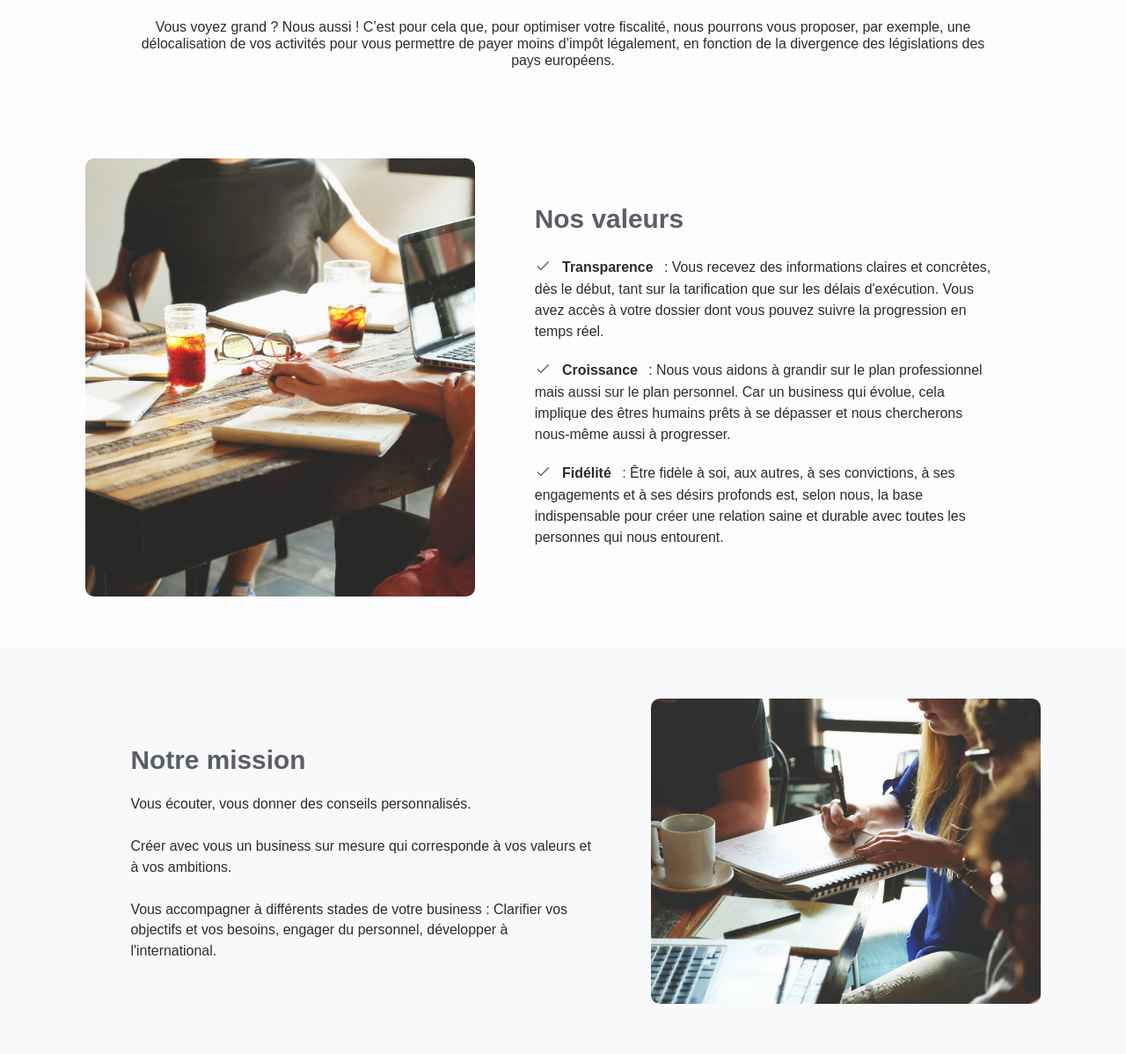
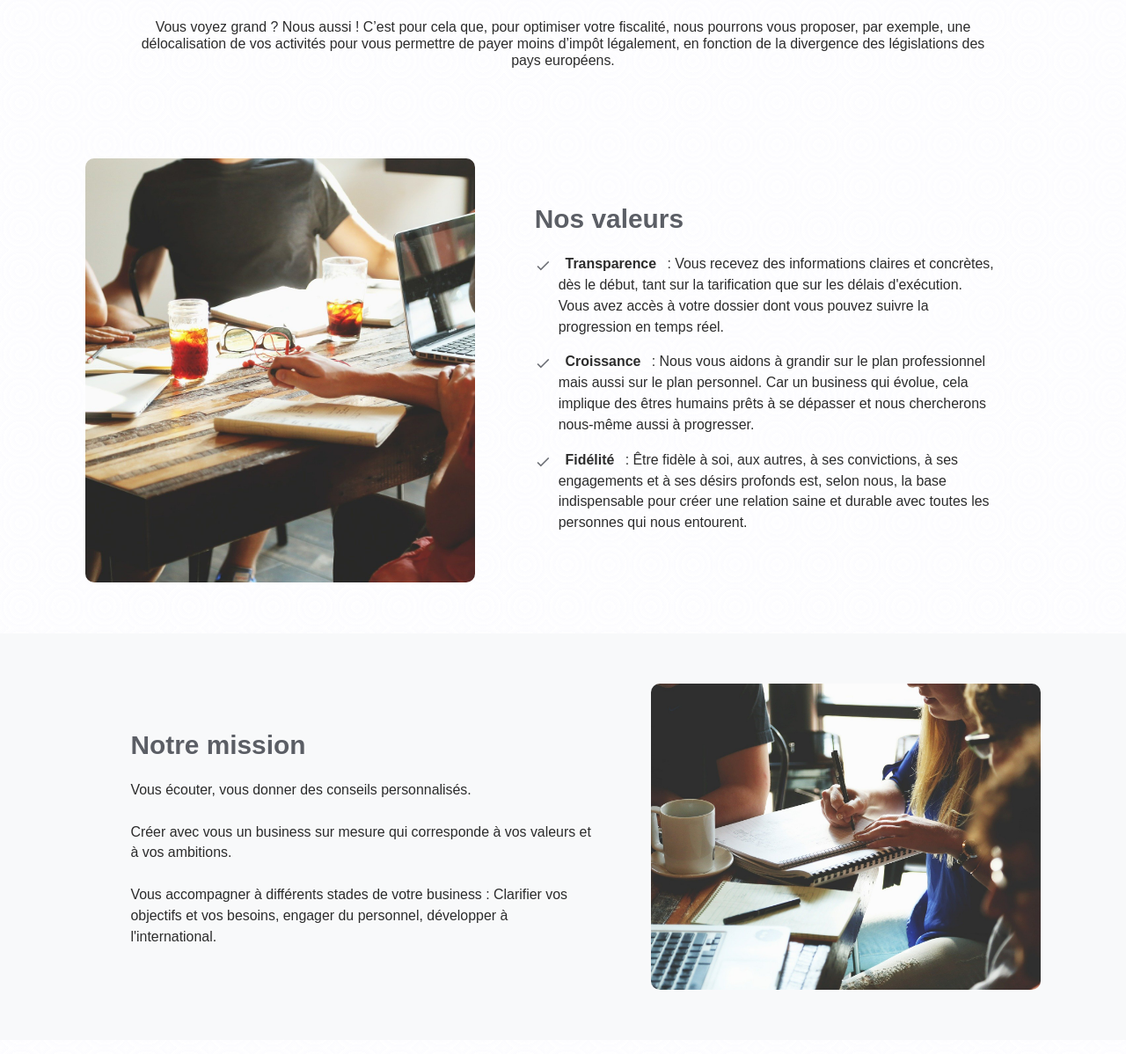
Before and after one commit to alexis90210/jvgo-business-builder, a Symfony app: template templates/apropos/index.html.twig in a window 1280 px wide. Shown: the part 289-1487 px from the top of the page at 88% size. Run offline with Twig, Linux system fonts and the light colour scheme; the template is opened without the code that fills it, so the values that code supplies are empty; some libraries are stand-ins or nearby versions; some web fonts are replaced.

Commit message:
fix pins

```diff
--- a/templates/apropos/index.html.twig
+++ b/templates/apropos/index.html.twig
@@ -55,32 +55,33 @@
 						<p class="size-10 font-ubuntu fw-bolder pr-5 mt-2 is-text-primary">
 							Nos valeurs</p>
 
+						<p class="size-6 opacity-3 mt-3  d-flex justify-content-lg-start gap-2">
+						<i class="mdi mdi-check size-7 is-text-primary"></i>
+							<span class="">
+								<b class="px-2">Transparence</b>
+								: Vous recevez des informations claires et concrètes, dès le début, tant sur la tarification que sur les délais d'exécution. Vous avez accès à votre dossier dont vous pouvez suivre la progression en temps réel.
+							</span>
 
-						<p class="size-6 opacity-3 mt-3">
-							<span class="">
-								<i class="mdi mdi-check size-7 is-text-primary"></i>
-								<b class="px-2">Transparence</b>
-							</span>
-							: Vous recevez des informations claires et concrètes, dès le début, tant sur la tarification que sur les délais d'exécution. Vous avez accès à votre dossier dont vous pouvez suivre la progression en temps réel.
 
 						</p>
 
-						<p class="size-6 opacity-3 mt-3">
+						<p class="size-6 opacity-3 mt-3  d-flex justify-content-lg-start gap-2">
+							<i class="mdi mdi-check size-7 is-text-primary"></i>
 							<span class="">
-								<i class="mdi mdi-check size-7 is-text-primary"></i>
 								<b class="px-2">Croissance</b>
+								: Nous vous aidons à grandir sur le plan professionnel mais aussi sur le plan personnel. Car un business qui évolue, cela implique des êtres humains prêts à se dépasser et nous chercherons nous-même aussi à progresser.
 							</span>
-							: Nous vous aidons à grandir sur le plan professionnel mais aussi sur le plan personnel. Car un business qui évolue, cela implique des êtres humains prêts à se dépasser et nous chercherons nous-même aussi à progresser.
+
 
 						</p>
 
 
-						<p class="size-6 opacity-3 mt-3">
+						<p class="size-6 opacity-3 mt-3  d-flex justify-content-lg-start gap-2">
+							<i class="mdi mdi-check size-7 is-text-primary"></i>
 							<span class="">
-								<i class="mdi mdi-check size-7 is-text-primary"></i>
 								<b class="px-2">Fidélité</b>
+								: Être fidèle à soi, aux autres, à ses convictions, à ses engagements et à ses désirs profonds est, selon nous, la base indispensable pour créer une relation saine et durable avec toutes les personnes qui nous entourent.
 							</span>
-							: Être fidèle à soi, aux autres, à ses convictions, à ses engagements et à ses désirs profonds est, selon nous, la base indispensable pour créer une relation saine et durable avec toutes les personnes qui nous entourent.
 
 						</p>
 					</div>
```
